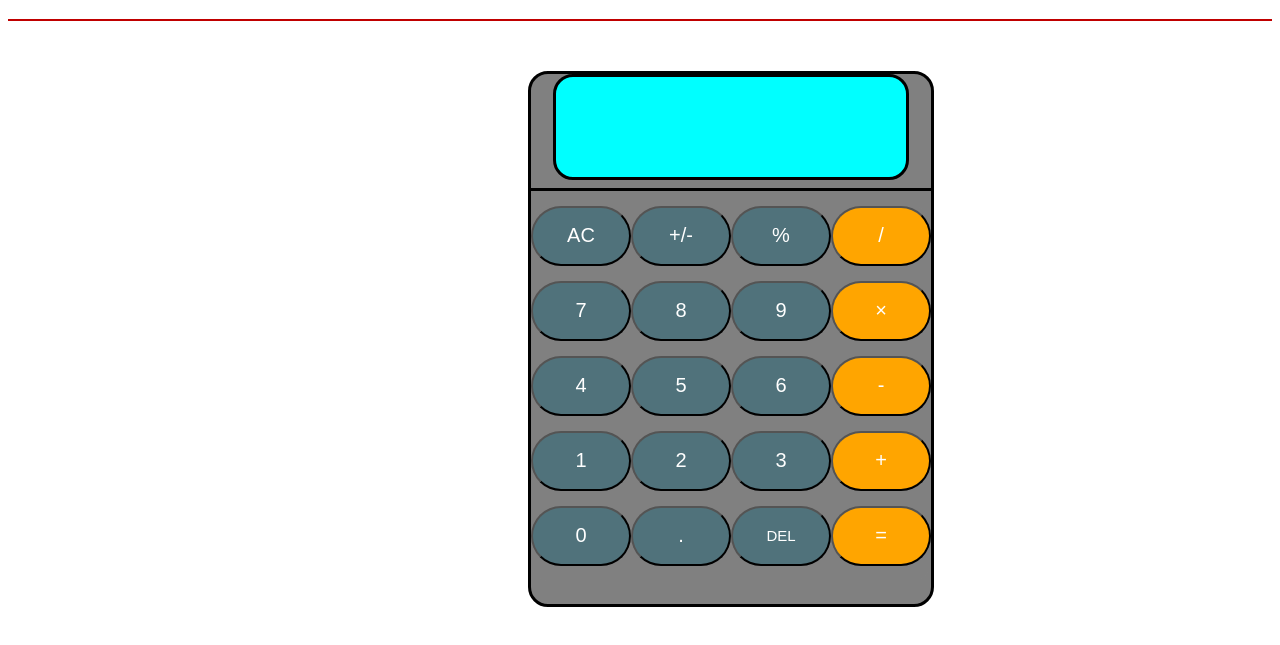
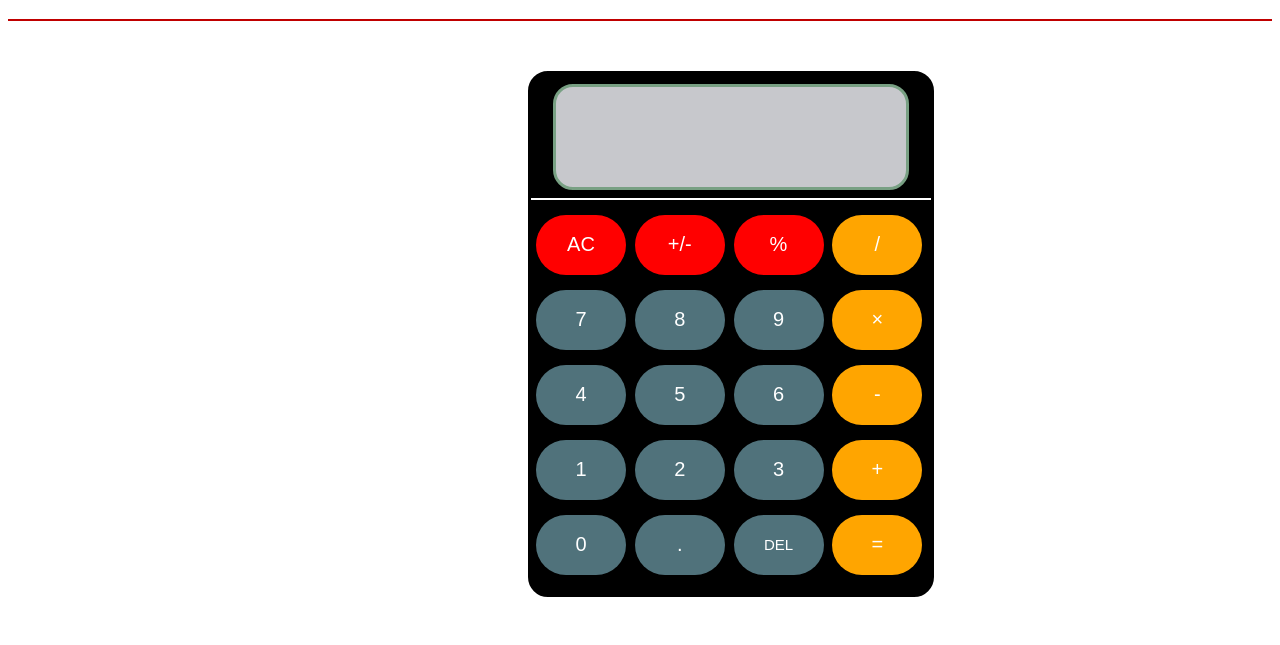
Before and after one commit to Nikhil78945/Best-htmlProject, a plain HTML site: page myCalculator.html in a window 1280 px wide. Shown: the part 61-706 px from the top of the page. Drawn offline with Linux system fonts and the light colour scheme.

Commit message:
Add files via upload

```diff
--- a/myCalculator.html
+++ b/myCalculator.html
@@ -9,8 +9,8 @@
     <!-- Style -->
     <style>
         .main {
-            background-color: gray;
-            height: 530px;
+            background-color: black;
+            height: 520px;
             width: 400px;
             border-radius: 20px;
             margin-left: 520px;
@@ -19,13 +19,15 @@
         }
 
         .top {
-            background-color: aqua;
+            background-color: #C7C8CC;
             height: 90px;
             width: 350px;
             margin-left: 22px;
             border-radius: 20px;
             padding-top: 10px;
             border-style: solid;
+            border-color: #78A083;
+            margin-top: 10px;
         }
 
         .h1 {
@@ -34,23 +36,26 @@
         }
 
         .second-row {
-            background-color: grey;
+            background-color: black;
             display: grid;
             grid-template-columns: 1fr 1fr 1fr 1fr;
             grid-template-rows: 1fr 1fr 1fr 1fr 1fr;
             height: 375px;
             border-radius: 20px;
             margin-top: 15px;
+            margin-left: 5px;
+
         }
 
         button {
-            height: 80%;
-            width: 100%;
+            height: 60px;
+            width: 90px;
             background-color: #50727B;
             color: white;
             border-style: 5px solid;
             font-size: 20px;
             border-radius: 50px;
+            border: none;
         }
     </style>
     <!-- Opening of Script Tag -->
@@ -135,13 +140,13 @@
         <div class="top">
             <h1 id="display"></h1>
         </div>
-        <hr color="black" size="3px">
+        <hr color="white" size="2px">
         <!-- All Number and Symbols -->
         <div class="second-row">
             <!-- First Row -->
-            <div><button class="Numberkeys" onclick="clearFunction()">AC</button></div>
-            <div><button>+/-</button></div>
-            <div><button onclick="per()">%</button></div>
+            <div><button class="Numberkeys" onclick="clearFunction()" style="background-color: red;">AC</button></div>
+            <div><button style="background-color: red;">+/-</button></div>
+            <div><button onclick="per()" style="background-color: red;">%</button></div>
             <div><button style="background-color: orange;" onclick="div()">/</button></div>
 
             <!-- Second Row -->
```
